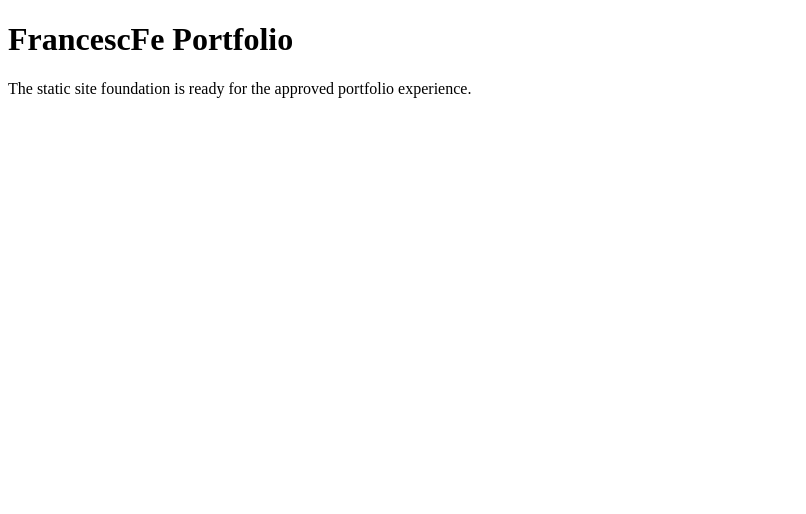
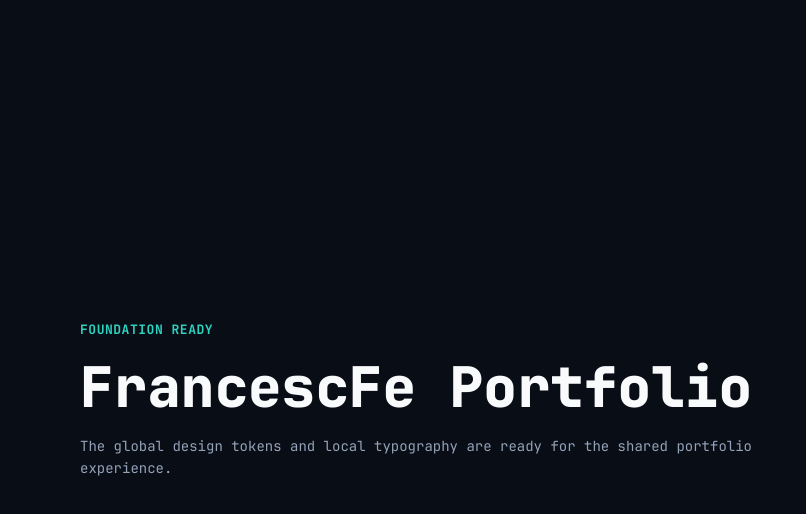
Before and after one commit to FrancescFe/FrancescFe.github.io, an Astro site: page / in a window 1280 px wide. Shown: the whole page, without its empty margins (0-806 px from the left). Built offline with nearby package versions, Linux system fonts and the light colour scheme; Astro itself is replaced by a stand-in of ours.

Commit message:
[008] implement the global design foundations (#18)

```diff
--- a/src/pages/index.astro
+++ b/src/pages/index.astro
@@ -1,17 +1,68 @@
+---
+import "../styles/global.css";
+---
+
 <!doctype html>
 <html lang="en">
   <head>
     <meta charset="UTF-8" />
-    <meta name="viewport" content="width=device-width" />
+    <meta name="viewport" content="width=device-width, initial-scale=1" />
+    <meta name="theme-color" content="#090d16" />
     <title>FrancescFe Portfolio</title>
   </head>
   <body>
-    <main>
-      <h1>FrancescFe Portfolio</h1>
-      <p>
-        The static site foundation is ready for the approved portfolio
-        experience.
-      </p>
+    <main class="foundation">
+      <div class="foundation__content">
+        <p class="foundation__label">Foundation ready</p>
+        <h1>FrancescFe Portfolio</h1>
+        <p class="foundation__summary">
+          The global design tokens and local typography are ready for the shared
+          portfolio experience.
+        </p>
+      </div>
     </main>
   </body>
 </html>
+
+<style>
+  .foundation {
+    display: grid;
+    min-block-size: 100vh;
+    inline-size: min(
+      100%,
+      calc(
+        var(--content-site-max) + var(--viewport-padding-inline) +
+          var(--viewport-padding-inline)
+      )
+    );
+    margin-inline: auto;
+    padding: var(--space-10) var(--viewport-padding-inline);
+    align-items: center;
+  }
+
+  .foundation__content {
+    display: grid;
+    max-inline-size: var(--content-prose-max);
+    gap: var(--space-4);
+  }
+
+  .foundation__label {
+    color: var(--color-accent-default);
+    font-size: var(--type-label-size);
+    font-weight: var(--type-label-weight);
+    letter-spacing: var(--letter-spacing-uppercase);
+    line-height: var(--type-label-line-height);
+    text-transform: uppercase;
+  }
+
+  h1 {
+    font-size: var(--type-display-size);
+    font-weight: var(--type-display-weight);
+    line-height: var(--type-display-line-height);
+  }
+
+  .foundation__summary {
+    max-inline-size: var(--content-prose-max);
+    color: var(--color-text-secondary);
+  }
+</style>
--- /dev/null
+++ b/src/styles/global.css
@@ -0,0 +1,151 @@
+@import "./tokens.css";
+
+@font-face {
+  font-family: "JetBrains Mono";
+  font-style: normal;
+  font-weight: 400;
+  font-display: swap;
+  src: url("../assets/fonts/jetbrains-mono/JetBrainsMono-Regular.woff2")
+    format("woff2");
+}
+
+@font-face {
+  font-family: "JetBrains Mono";
+  font-style: normal;
+  font-weight: 500;
+  font-display: swap;
+  src: url("../assets/fonts/jetbrains-mono/JetBrainsMono-Medium.woff2")
+    format("woff2");
+}
+
+@font-face {
+  font-family: "JetBrains Mono";
+  font-style: normal;
+  font-weight: 700;
+  font-display: swap;
+  src: url("../assets/fonts/jetbrains-mono/JetBrainsMono-Bold.woff2")
+    format("woff2");
+}
+
+@font-face {
+  font-family: "JetBrains Mono";
+  font-style: normal;
+  font-weight: 800;
+  font-display: swap;
+  src: url("../assets/fonts/jetbrains-mono/JetBrainsMono-ExtraBold.woff2")
+    format("woff2");
+}
+
+html {
+  box-sizing: border-box;
+  min-block-size: 100%;
+  background: var(--color-bg-canvas);
+  scroll-behavior: smooth;
+  text-size-adjust: 100%;
+}
+
+*,
+*::before,
+*::after {
+  box-sizing: inherit;
+}
+
+body {
+  min-block-size: 100vh;
+  margin: 0;
+  background: var(--color-bg-canvas);
+  color: var(--color-text-primary);
+  font-family: var(--font-family-mono);
+  font-size: var(--type-body-size);
+  font-synthesis: none;
+  font-weight: var(--type-body-weight);
+  line-height: var(--type-body-line-height);
+  overflow-wrap: break-word;
+}
+
+:where(h1, h2, h3, h4, p, ul, ol, pre, figure) {
+  margin-block: 0;
+}
+
+h1 {
+  font-size: var(--type-h1-size);
+  font-weight: var(--type-h1-weight);
+  line-height: var(--type-h1-line-height);
+}
+
+h2 {
+  font-size: var(--type-h2-size);
+  font-weight: var(--type-h2-weight);
+  line-height: var(--type-h2-line-height);
+}
+
+h3 {
+  font-size: var(--type-h3-size);
+  font-weight: var(--type-h3-weight);
+  line-height: var(--type-h3-line-height);
+}
+
+h4 {
+  font-size: var(--type-title-size);
+  font-weight: var(--type-title-weight);
+  line-height: var(--type-title-line-height);
+}
+
+:where(img, picture, video, canvas) {
+  display: block;
+  max-inline-size: 100%;
+}
+
+:where(img, video) {
+  block-size: auto;
+}
+
+:where(button, input, select, summary, textarea) {
+  color: inherit;
+  font: inherit;
+}
+
+:where(code, kbd, samp, pre) {
+  font-family: var(--font-family-mono);
+}
+
+pre {
+  max-inline-size: 100%;
+  overflow-x: auto;
+}
+
+a {
+  color: var(--color-accent-default);
+  text-decoration-line: underline;
+  text-decoration-thickness: 1px;
+  text-underline-offset: 0.2em;
+  transition: color var(--motion-duration-fast) var(--motion-easing-standard);
+}
+
+a:hover {
+  color: var(--color-accent-hover);
+}
+
+:where(a, button, input, select, summary, textarea, [tabindex]):focus-visible {
+  outline: var(--focus-ring);
+  outline-offset: var(--focus-ring-offset);
+}
+
+:where(section, article, h1, h2, h3, h4)[id] {
+  scroll-margin-block-start: var(--anchor-scroll-offset);
+}
+
+@media (prefers-reduced-motion: reduce) {
+  html {
+    scroll-behavior: auto;
+  }
+
+  *,
+  *::before,
+  *::after {
+    animation-duration: 0.01ms !important;
+    animation-iteration-count: 1 !important;
+    scroll-behavior: auto !important;
+    transition-duration: 0ms !important;
+  }
+}
--- /dev/null
+++ b/src/styles/tokens.css
@@ -0,0 +1,155 @@
+:root {
+  color-scheme: dark;
+
+  /* Primitive color palette */
+  --primitive-color-ink: #090d16;
+  --primitive-color-ink-deep: #090a0f;
+  --primitive-color-charcoal: #12141d;
+  --primitive-color-slate-50: #f8fafc;
+  --primitive-color-slate-400: #94a3b8;
+  --primitive-color-slate-500: #64748b;
+  --primitive-color-slate-600: #475569;
+  --primitive-color-slate-800: #1e293b;
+  --primitive-color-slate-900: #0f172a;
+  --primitive-color-teal-300: #5eead4;
+  --primitive-color-teal-400: #2dd4bf;
+  --primitive-color-teal-900: #134e4a;
+  --primitive-color-emerald-500: #10b981;
+  --primitive-color-blue-500: #3b82f6;
+  --primitive-color-orange-500: #f97316;
+  --primitive-color-red-500: #ef4444;
+
+  /* Semantic colors */
+  --color-bg-canvas: var(--primitive-color-ink);
+  --color-bg-deep: var(--primitive-color-ink-deep);
+  --color-surface-default: var(--primitive-color-slate-900);
+  --color-surface-raised: var(--primitive-color-charcoal);
+  --color-surface-hover: var(--primitive-color-slate-800);
+  --color-text-primary: var(--primitive-color-slate-50);
+  --color-text-secondary: var(--primitive-color-slate-400);
+  --color-text-tertiary: var(--primitive-color-slate-500);
+  --color-text-disabled: var(--primitive-color-slate-600);
+  --color-border-subtle: var(--primitive-color-slate-800);
+  --color-border-strong: var(--primitive-color-slate-600);
+  --color-accent-default: var(--primitive-color-teal-400);
+  --color-accent-subtle: var(--primitive-color-teal-900);
+  --color-accent-hover: var(--primitive-color-teal-300);
+  --color-status-success: var(--primitive-color-emerald-500);
+  --color-status-info: var(--primitive-color-blue-500);
+  --color-status-warning: var(--primitive-color-orange-500);
+  --color-status-error: var(--primitive-color-red-500);
+  --color-overlay: rgb(0 0 0 / 64%);
+
+  /* Typography */
+  --font-family-mono:
+    "JetBrains Mono", "SFMono-Regular", Consolas, "Liberation Mono", Menlo,
+    monospace;
+  --font-weight-regular: 400;
+  --font-weight-medium: 500;
+  --font-weight-bold: 700;
+  --font-weight-extra-bold: 800;
+  --type-display-size: 36px;
+  --type-display-line-height: 44px;
+  --type-display-weight: var(--font-weight-extra-bold);
+  --type-h1-size: 36px;
+  --type-h1-line-height: 44px;
+  --type-h1-weight: var(--font-weight-bold);
+  --type-h2-size: 32px;
+  --type-h2-line-height: 40px;
+  --type-h2-weight: var(--font-weight-extra-bold);
+  --type-h3-size: 18px;
+  --type-h3-line-height: 26px;
+  --type-h3-weight: var(--font-weight-bold);
+  --type-title-size: 16px;
+  --type-title-line-height: 24px;
+  --type-title-weight: var(--font-weight-bold);
+  --type-body-size: 14px;
+  --type-body-line-height: 22px;
+  --type-body-weight: var(--font-weight-regular);
+  --type-body-sm-size: 13px;
+  --type-body-sm-line-height: 20px;
+  --type-body-sm-weight: var(--font-weight-regular);
+  --type-label-size: 13px;
+  --type-label-line-height: 18px;
+  --type-label-weight: var(--font-weight-bold);
+  --type-meta-size: 12px;
+  --type-meta-line-height: 18px;
+  --type-meta-weight: var(--font-weight-medium);
+  --type-caption-size: 11px;
+  --type-caption-line-height: 16px;
+  --type-caption-weight: var(--font-weight-regular);
+  --letter-spacing-default: 0;
+  --letter-spacing-uppercase: 0.04em;
+
+  /* Spacing */
+  --space-1: 4px;
+  --space-2: 8px;
+  --space-3: 12px;
+  --space-4: 16px;
+  --space-5: 20px;
+  --space-6: 24px;
+  --space-7: 32px;
+  --space-8: 40px;
+  --space-9: 48px;
+  --space-10: 64px;
+  --space-11: 80px;
+  --space-12: 96px;
+
+  /* Shape, borders and elevation */
+  --radius-none: 0;
+  --radius-sm: 4px;
+  --radius-md: 6px;
+  --radius-lg: 8px;
+  --radius-xl: 12px;
+  --radius-full: 999px;
+  --border-default: 1px solid;
+  --elevation-none: none;
+  --elevation-raised: 0 8px 24px rgb(0 0 0 / 24%);
+  --elevation-floating: 0 12px 32px rgb(0 0 0 / 32%);
+
+  /* Layout */
+  --content-site-max: 1280px;
+  --content-reading-max: 960px;
+  --content-prose-max: 80ch;
+  --viewport-padding-inline: var(--space-5);
+  --breakpoint-tablet: 768px;
+  --breakpoint-desktop: 1200px;
+  --anchor-scroll-offset: 80px;
+  --interactive-target-min: 44px;
+
+  /* Motion and focus */
+  --motion-duration-fast: 120ms;
+  --motion-duration-default: 180ms;
+  --motion-duration-slow: 240ms;
+  --motion-easing-standard: cubic-bezier(0.2, 0, 0, 1);
+  --focus-ring: 2px solid var(--color-accent-default);
+  --focus-ring-offset: 3px;
+}
+
+/* CSS custom properties cannot be used as media-query conditions. These
+ * transitions intentionally mirror --breakpoint-tablet and
+ * --breakpoint-desktop above. */
+@media (min-width: 768px) {
+  :root {
+    --type-display-size: 44px;
+    --type-display-line-height: 52px;
+    --viewport-padding-inline: var(--space-8);
+  }
+}
+
+@media (min-width: 1200px) {
+  :root {
+    --type-display-size: 56px;
+    --type-display-line-height: 64px;
+    --viewport-padding-inline: var(--space-11);
+    --anchor-scroll-offset: 96px;
+  }
+}
+
+@media (prefers-reduced-motion: reduce) {
+  :root {
+    --motion-duration-fast: 0ms;
+    --motion-duration-default: 0ms;
+    --motion-duration-slow: 0ms;
+  }
+}
```
Also changed, not shown: src/assets/fonts/jetbrains-mono/OFL.txt (added, +93 -0 lines), src/assets/fonts/jetbrains-mono/JetBrainsMono-Bold.woff2 (added), src/assets/fonts/jetbrains-mono/JetBrainsMono-ExtraBold.woff2 (added), src/assets/fonts/jetbrains-mono/JetBrainsMono-Medium.woff2 (added), src/assets/fonts/jetbrains-mono/JetBrainsMono-Regular.woff2 (added), src/assets/fonts/jetbrains-mono/README.md (added).
